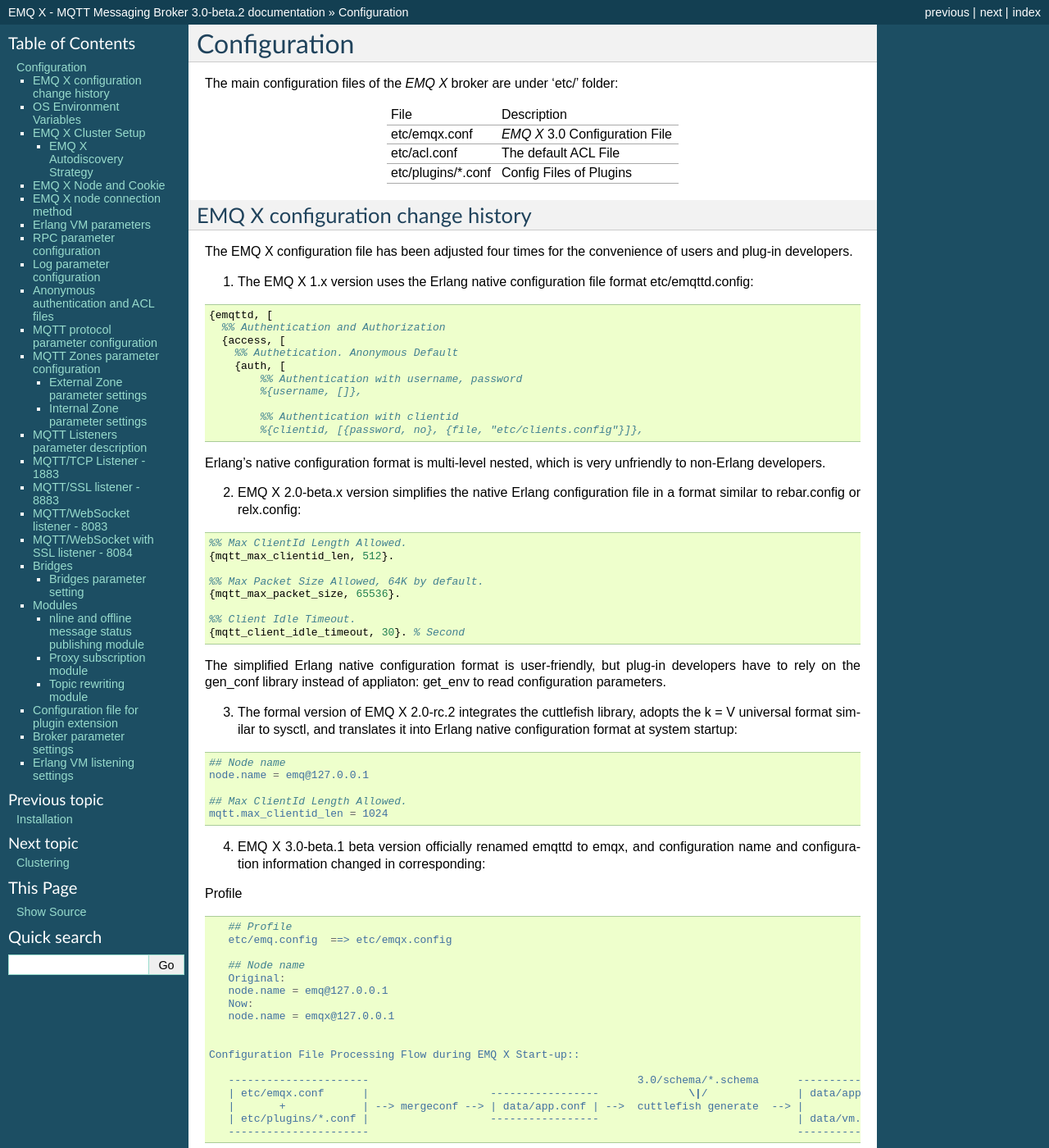
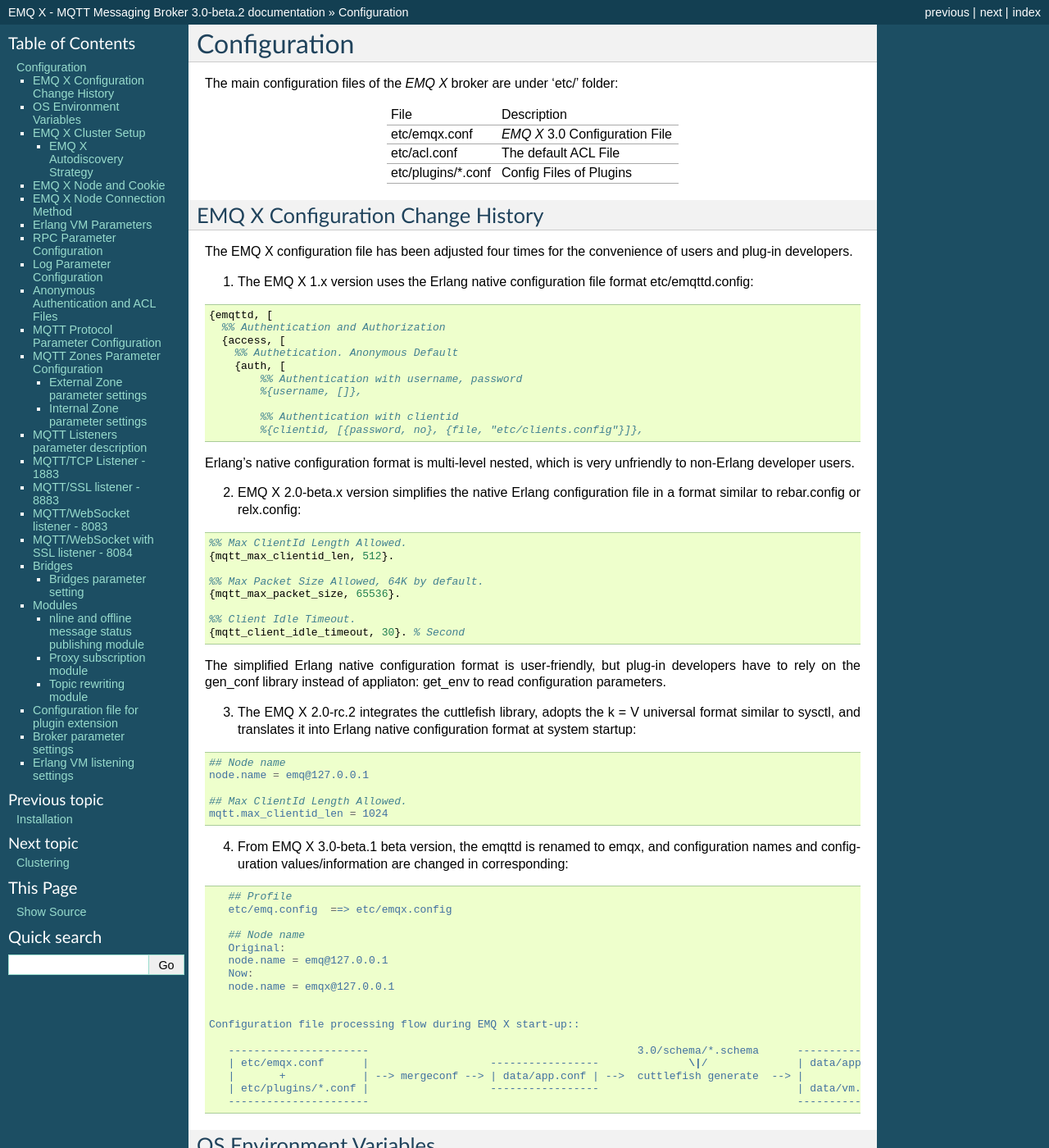
Before and after one commit to emqxarchive/emqx-docs-en, a Sphinx documentation site: the page built from source/config.rst, in a window 1280 px wide and 1400 px high. Shown: the whole window at 82% size. Built offline with Sphinx 7.4.7, drawn with Linux system fonts in a browser that asks for light colours; some of the changed text lies outside the part shown.

Commit message:
Update config.rst

```diff
--- a/source/config.rst
+++ b/source/config.rst
@@ -18,7 +18,7 @@
 +----------------------+-----------------------------------+
 
 ----------------------------------
-EMQ X configuration change history
+EMQ X Configuration Change History
 ----------------------------------
 
 The EMQ X configuration file has been adjusted four times for the convenience of users and plug-in developers.
@@ -38,7 +38,7 @@
             %% Authentication with clientid
             %{clientid, [{password, no}, {file, "etc/clients.config"}]},
 
-Erlang's native configuration format is multi-level nested, which is very unfriendly to non-Erlang developers.
+Erlang's native configuration format is multi-level nested, which is very unfriendly to non-Erlang developer users.
 
 2. EMQ X 2.0-beta.x version simplifies the native Erlang configuration file in a format similar to rebar.config or relx.config:
 
@@ -53,9 +53,9 @@
     %% Client Idle Timeout.
     {mqtt_client_idle_timeout, 30}. % Second
 
-The simplified Erlang native configuration format is user-friendly, but plug-in developers have to rely on the gen_conf library instead of  appliaton: get_env to read configuration parameters.
-
-3. The formal version of EMQ X 2.0-rc.2 integrates the cuttlefish library, adopts the k = V universal format similar to sysctl, and translates it into Erlang native configuration format at system startup:
+The simplified Erlang native configuration format is user-friendly, but plug-in developers have to rely on the gen_conf library instead of appliaton: get_env to read configuration parameters.
+
+3. The EMQ X 2.0-rc.2 integrates the cuttlefish library, adopts the k = V universal format similar to sysctl, and translates it into Erlang native configuration format at system startup:
 
 .. code-block:: properties
 
@@ -65,9 +65,7 @@
     ## Max ClientId Length Allowed.
     mqtt.max_clientid_len = 1024
 
-4. EMQ X 3.0-beta.1 beta version officially renamed emqttd to emqx, and configuration name and configuration information changed in corresponding:
-
-Profile
+4. From EMQ X 3.0-beta.1 beta version, the emqttd is renamed to emqx, and configuration names and configuration values/information are changed in corresponding:
 
 .. code-block:: properties
 
@@ -81,7 +79,7 @@
     node.name = emqx@127.0.0.1
 
 
- Configuration File Processing Flow during EMQ X Start-up::
+ Configuration file processing flow during EMQ X start-up::
 
     ----------------------                                          3.0/schema/*.schema      -------------------
     | etc/emqx.conf      |                   -----------------              \|/              | data/app.config |
@@ -113,7 +111,7 @@
 EMQ X Cluster Setup
 -------------------
 
-Cluster name：
+Cluster name:
 
 .. code-block:: properties
 
@@ -125,13 +123,13 @@
 
     cluster.discovery = manual
 
-Cluster Autoheal：
+Cluster Autoheal:
 
 .. code-block:: properties
 
     cluster.autoheal = on
 
-Cluster Autoclean：
+Cluster Autoclean:
 
 .. code-block:: properties
 
@@ -282,7 +280,7 @@
 
     cluster.etcd.ssl.cacertfile = etc/certs/ca.pem
 
-Autocluster on Kubernetes
+**Autocluster on Kubernetes**
 
 Cluster discovery strategy is k8s:
 
@@ -356,7 +354,7 @@
     ## node.ssl_dist_optfile = etc/ssl_dist.conf
 
 --------------------
-Erlang VM parameters
+Erlang VM Parameters
 --------------------
 
 Erlang system heartbeat monitoring during running. Comment this line to disable heartbeat monitoring, or set the value as ``on`` to enable the function :
@@ -541,7 +539,7 @@
     log.info.file = info.log
 
 --------------------------------------
-Anonymous authentication and ACL files
+Anonymous Authentication and ACL Files
 --------------------------------------
 
 Whether to allow the client to pass the authentication as an anonymous identity:
@@ -596,7 +594,7 @@
                  \|/                    \|/                    \|/
             allow | deny           allow | deny           allow | deny
 
-Etc/acl.conf default access rule settings:
+``etc/acl.conf`` default access rule settings:
 
 Allow ``dashboard`` users to subscribe to ``$SYS/#``:
 
@@ -684,11 +682,11 @@
 
     mqtt.ignore_loop_deliver = false
 
-This configuration is primarily used by MQTT v3.1.1 to implement the function of No Local in MQTT 5.
-
-------------------------------------
-MQTT Zones parameter configuration
-------------------------------------
+This configuration is mainly used to implement (backporting) the No Local feature in MQTT v3.1.1. This feature is standardized in MQTT 5.
+
+----------------------------------
+MQTT Zones Parameter Configuration
+----------------------------------
 
 EMQ X uses Zone to manage configuration groups. A Zone defines a set of configuration items (such as the maximum number of connections, etc.), and Listener can specify to use a Zone to use all the configurations under that Zone. Multiple Listeners can share the same Zone.
 
```
Also changed, not shown: other parts of source/config.rst (+36 -36 lines).
